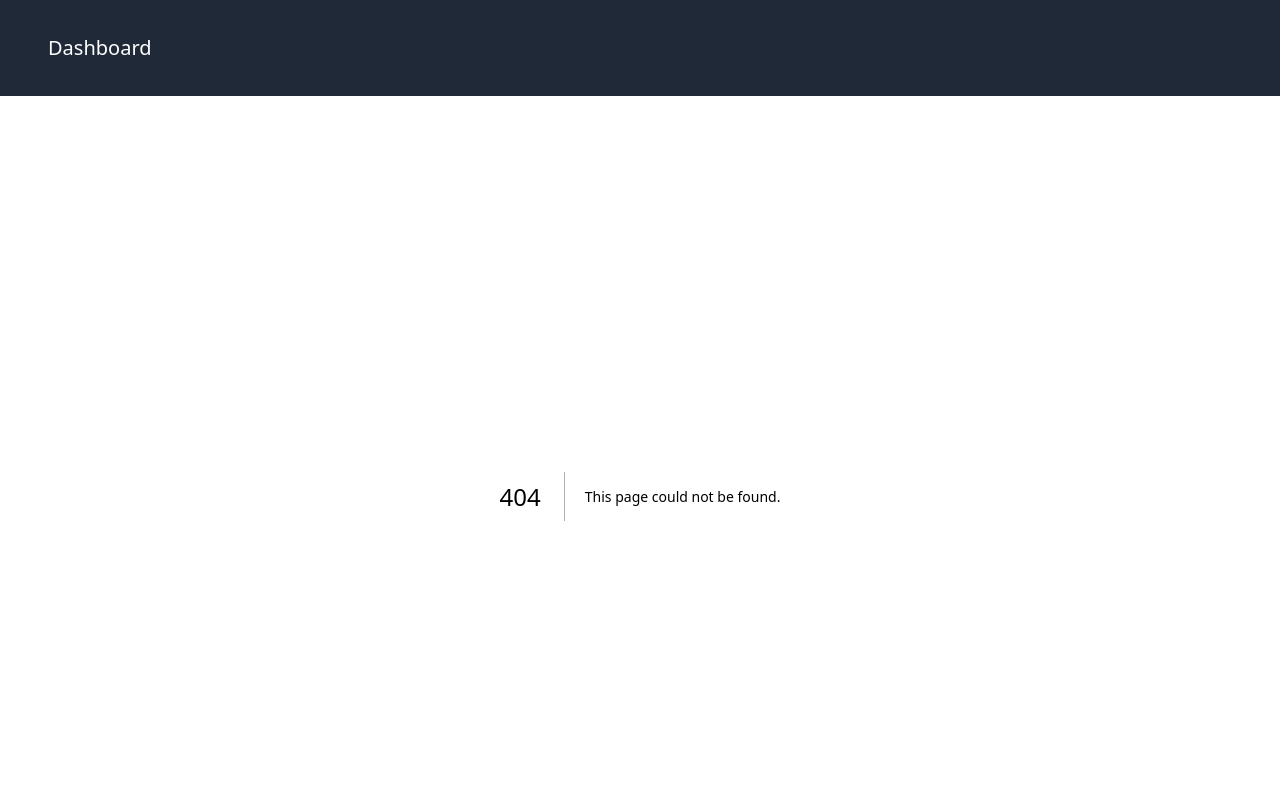
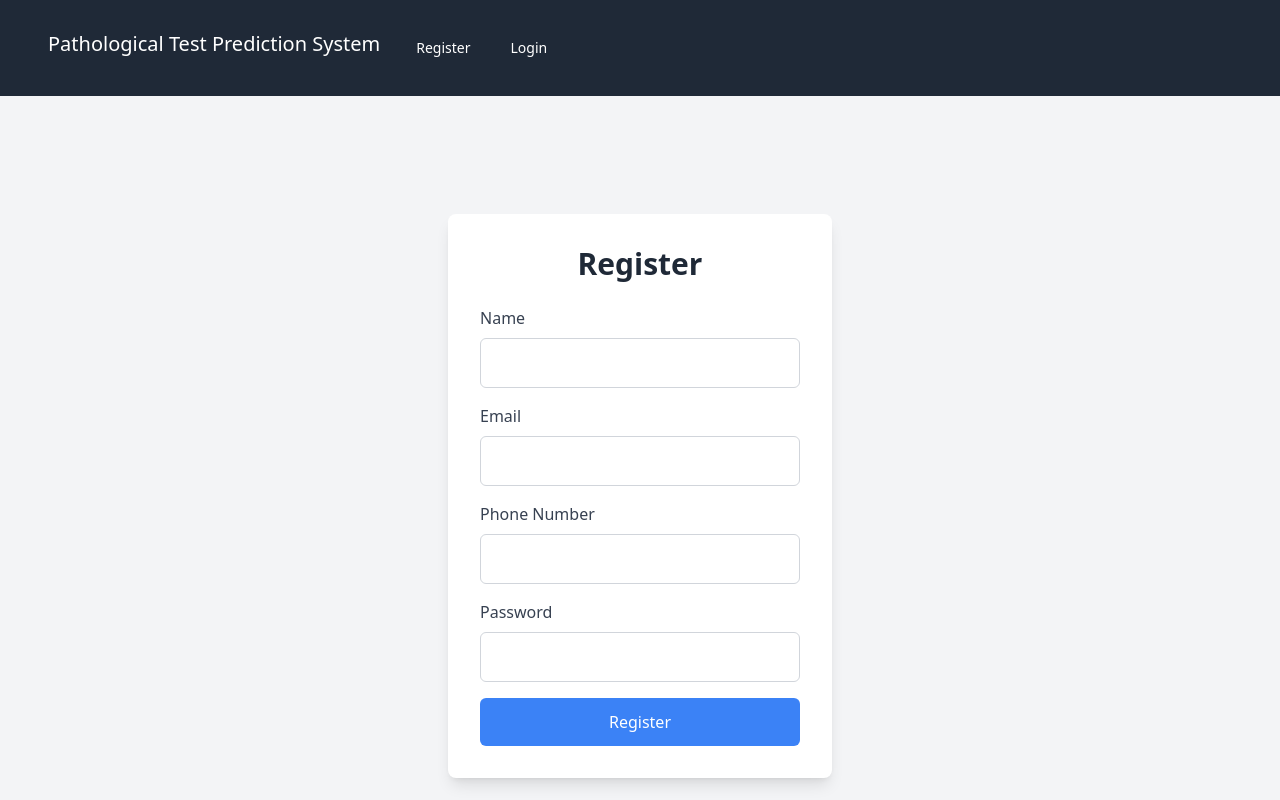
Before and after one commit to nayan-cse/pathological-test-prediction-system, a Next.js app: page /register in a window 1280 px wide. Before the commit this address had no page. Shown: the top 800 px of the page. Built offline with nearby package versions, Linux system fonts and the light colour scheme.

Commit message:
registration frontend added

```diff
--- a/src/app/components/Navbar.jsx
+++ b/src/app/components/Navbar.jsx
@@ -23,9 +23,23 @@ const Navbar = () => {
       <div className="max-w-7xl mx-auto px-2 sm:px-6 lg:px-8">
         <div className="relative flex items-center justify-between h-16">
           <div className="flex-1 flex items-center justify-center sm:items-stretch sm:justify-start">
-            <div className="flex-shrink-0 text-white text-xl">Dashboard</div>
+            <div className="flex-shrink-0 text-white text-xl">
+              Pathological Test Prediction System
+            </div>
             <div className="hidden sm:block sm:ml-6">
               <div className="flex space-x-4">
+                <Link
+                  href="/patient/previous-report"
+                  className="text-white px-3 py-2 rounded-md text-sm font-medium"
+                >
+                  Register
+                </Link>
+                <Link
+                  href="/login"
+                  className="text-white px-3 py-2 rounded-md text-sm font-medium"
+                >
+                  Login
+                </Link>
                 {user?.role === "patient" && (
                   <>
                     <Link
--- /dev/null
+++ b/src/app/register/page.jsx
@@ -0,0 +1,140 @@
+"use client";
+import React, { useState } from "react";
+import { useRouter } from "next/navigation";
+import { toast } from "react-toastify";
+import "react-toastify/dist/ReactToastify.css";
+
+const Register = () => {
+  const [name, setName] = useState("");
+  const [email, setEmail] = useState("");
+  const [phoneNumber, setPhoneNumber] = useState("");
+  const [password, setPassword] = useState("");
+  const [loading, setLoading] = useState(false);
+  const router = useRouter();
+
+  const handleSubmit = async (e) => {
+    e.preventDefault();
+    setLoading(true);
+
+    // Validation
+    if (!name || !email || !phoneNumber || !password) {
+      toast.error("All fields are required");
+      setLoading(false);
+      return;
+    }
+
+    try {
+      // Make the API request to register the user
+      const response = await fetch("/api/v1/auth/register", {
+        method: "POST",
+        headers: {
+          "Content-Type": "application/json",
+        },
+        body: JSON.stringify({
+          name,
+          email,
+          phone_number: phoneNumber,
+          password,
+          role: "patient", // Hardcoded to patient role
+        }),
+      });
+
+      const data = await response.json();
+
+      if (response.ok) {
+        // Display success toast
+        toast.success("Registration successful!");
+        // Optionally, redirect to login or dashboard
+        router.push("/login"); // Redirect to login page after registration
+      } else {
+        // Display error toast
+        toast.error(data.error || "Registration failed. Please try again.");
+      }
+    } catch (error) {
+      toast.error("Something went wrong. Please try again.");
+    } finally {
+      setLoading(false);
+    }
+  };
+
+  return (
+    <div className="flex justify-center items-center min-h-screen bg-gray-100">
+      <div className="bg-white p-8 rounded-lg shadow-lg w-96">
+        <h2 className="text-3xl font-bold text-center mb-6 text-gray-800">
+          Register
+        </h2>
+        <form onSubmit={handleSubmit}>
+          <div className="mb-4">
+            <label htmlFor="name" className="block text-gray-700">
+              Name
+            </label>
+            <input
+              type="text"
+              id="name"
+              name="name"
+              value={name}
+              onChange={(e) => setName(e.target.value)}
+              required
+              className="w-full p-3 mt-2 border border-gray-300 rounded-md focus:outline-none focus:ring-2 focus:ring-blue-500"
+            />
+          </div>
+
+          <div className="mb-4">
+            <label htmlFor="email" className="block text-gray-700">
+              Email
+            </label>
+            <input
+              type="email"
+              id="email"
+              name="email"
+              value={email}
+              onChange={(e) => setEmail(e.target.value)}
+              required
+              className="w-full p-3 mt-2 border border-gray-300 rounded-md focus:outline-none focus:ring-2 focus:ring-blue-500"
+            />
+          </div>
+
+          <div className="mb-4">
+            <label htmlFor="phoneNumber" className="block text-gray-700">
+              Phone Number
+            </label>
+            <input
+              type="text"
+              id="phoneNumber"
+              name="phoneNumber"
+              value={phoneNumber}
+              onChange={(e) => setPhoneNumber(e.target.value)}
+              required
+              className="w-full p-3 mt-2 border border-gray-300 rounded-md focus:outline-none focus:ring-2 focus:ring-blue-500"
+            />
+          </div>
+
+          <div className="mb-4">
+            <label htmlFor="password" className="block text-gray-700">
+              Password
+            </label>
+            <input
+              type="password"
+              id="password"
+              name="password"
+              value={password}
+              onChange={(e) => setPassword(e.target.value)}
+              required
+              className="w-full p-3 mt-2 border border-gray-300 rounded-md focus:outline-none focus:ring-2 focus:ring-blue-500"
+            />
+          </div>
+
+          <button
+            type="submit"
+            disabled={loading}
+            className="w-full p-3 bg-blue-500 text-white rounded-md disabled:bg-gray-400 hover:bg-blue-600 transition"
+          >
+            {loading ? "Registering..." : "Register"}
+          </button>
+        </form>
+      </div>
+    </div>
+  );
+};
+
+export default Register;
```
Also changed, not shown: 1 other file (tests, documents, lock files or other folders).
